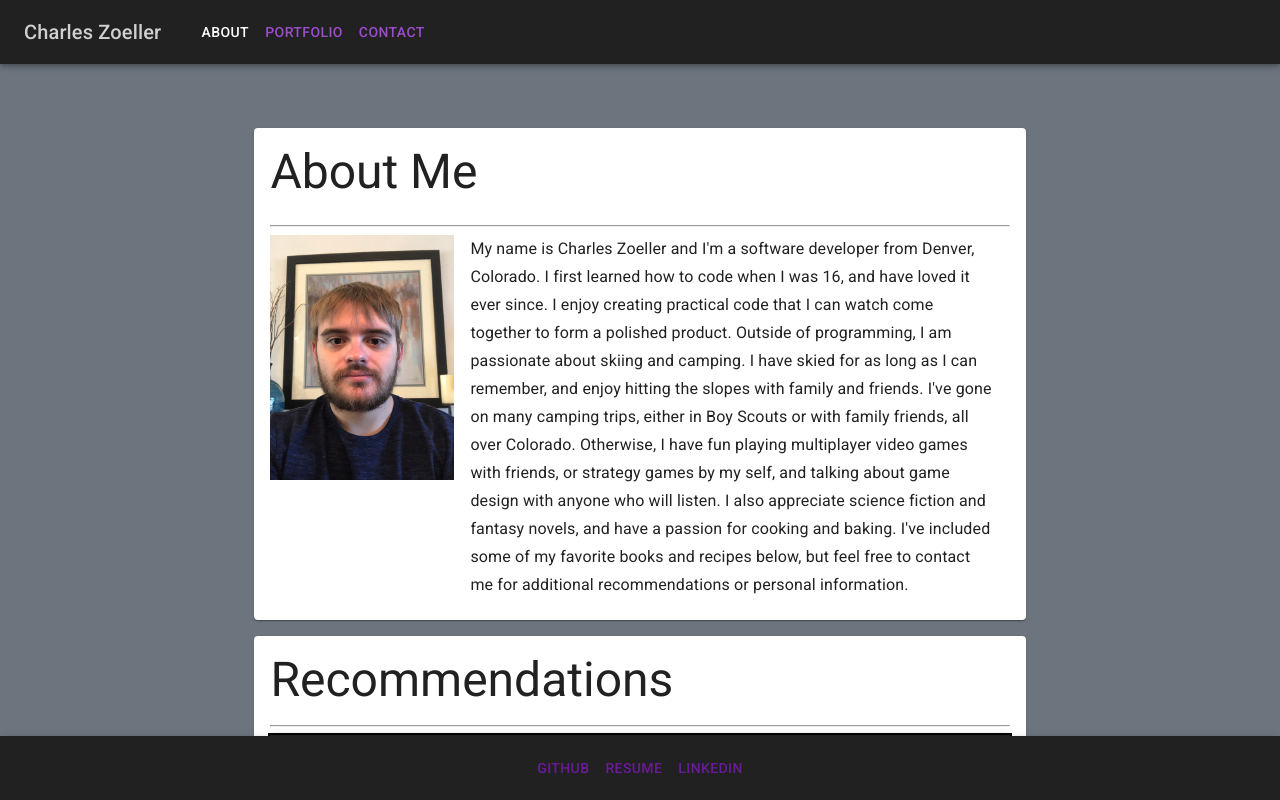
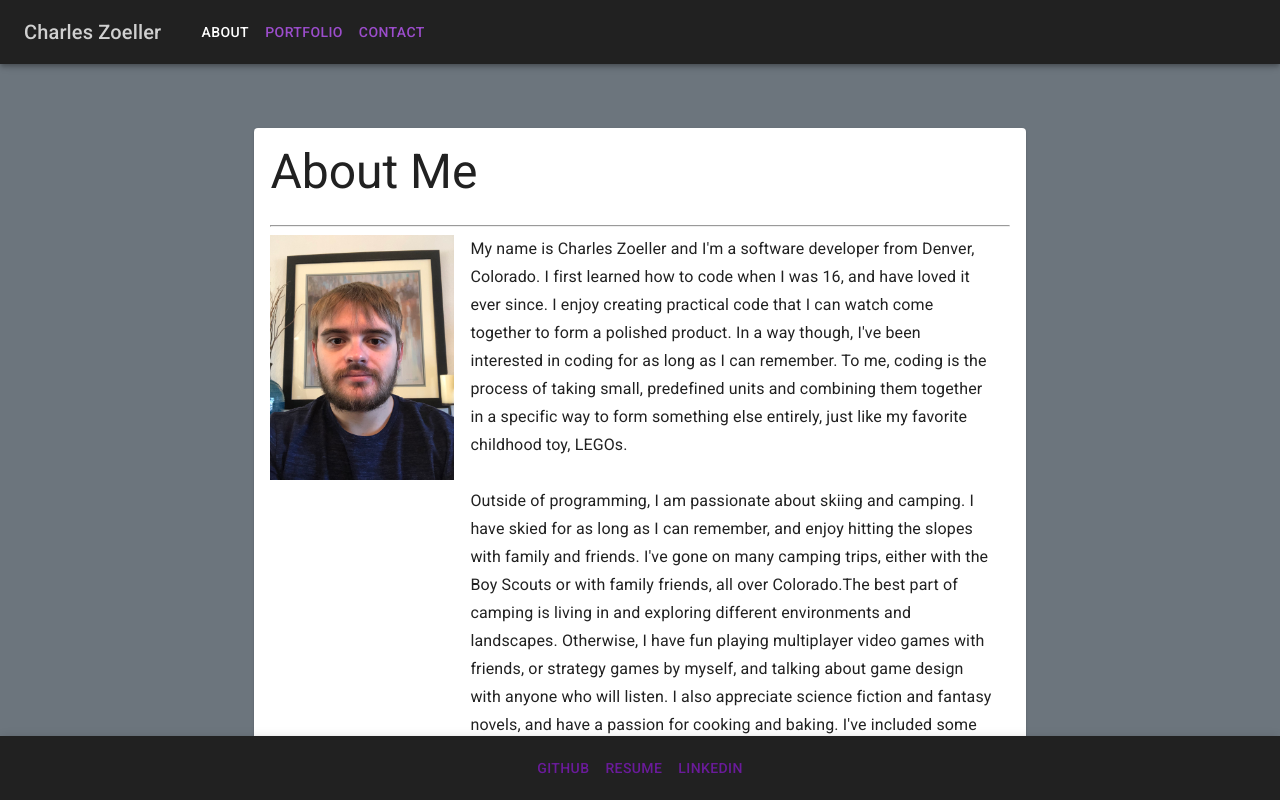
Before and after one commit to czoeller1/react-portfolio, a React (Create React App) app: page / in a window 1280 px wide. Shown: the top 800 px of the page. Built offline with nearby package versions, Linux system fonts and the light colour scheme.

Commit message:
update bio

```diff
--- a/src/pages/About.js
+++ b/src/pages/About.js
@@ -199,18 +199,26 @@ function About() {
                     Denver, Colorado. I first learned how to code when I was 16,
                     and have loved it ever since. I enjoy creating practical
                     code that I can watch come together to form a polished
-                    product. Outside of programming, I am passionate about
-                    skiing and camping. I have skied for as long as I can
-                    remember, and enjoy hitting the slopes with family and
-                    friends. I've gone on many camping trips, either in Boy
-                    Scouts or with family friends, all over Colorado. Otherwise,
-                    I have fun playing multiplayer video games with friends, or
-                    strategy games by my self, and talking about game design
-                    with anyone who will listen. I also appreciate science
-                    fiction and fantasy novels, and have a passion for cooking
-                    and baking. I've included some of my favorite books and
-                    recipes below, but feel free to contact me for additional
-                    recommendations or personal information.
+                    product. In a way though, I've been interested in coding for
+                    as long as I can remember. To me, coding is the process of
+                    taking small, predefined units and combining them together
+                    in a specific way to form something else entirely, just like
+                    my favorite childhood toy, LEGOs.
+                    <br />
+                    <br />
+                    Outside of programming, I am passionate about skiing and
+                    camping. I have skied for as long as I can remember, and
+                    enjoy hitting the slopes with family and friends. I've gone
+                    on many camping trips, either with the Boy Scouts or with
+                    family friends, all over Colorado.The best part of camping
+                    is living in and exploring different environments and
+                    landscapes. Otherwise, I have fun playing multiplayer video
+                    games with friends, or strategy games by myself, and talking
+                    about game design with anyone who will listen. I also
+                    appreciate science fiction and fantasy novels, and have a
+                    passion for cooking and baking. I've included some of my
+                    favorite books and recipes below, but feel free to contact
+                    me for additional recommendations or personal information.
                   </Typography>
                 </Grid>
               </Grid>
```
